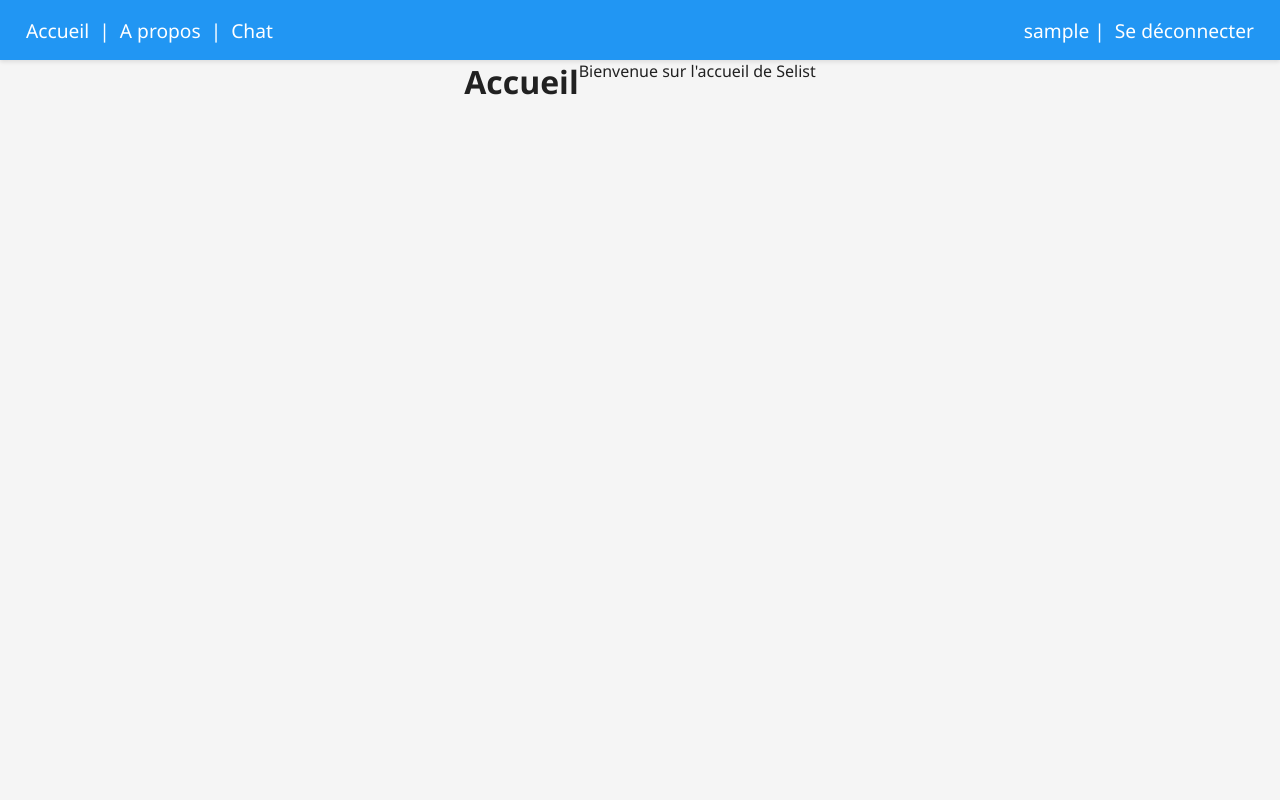
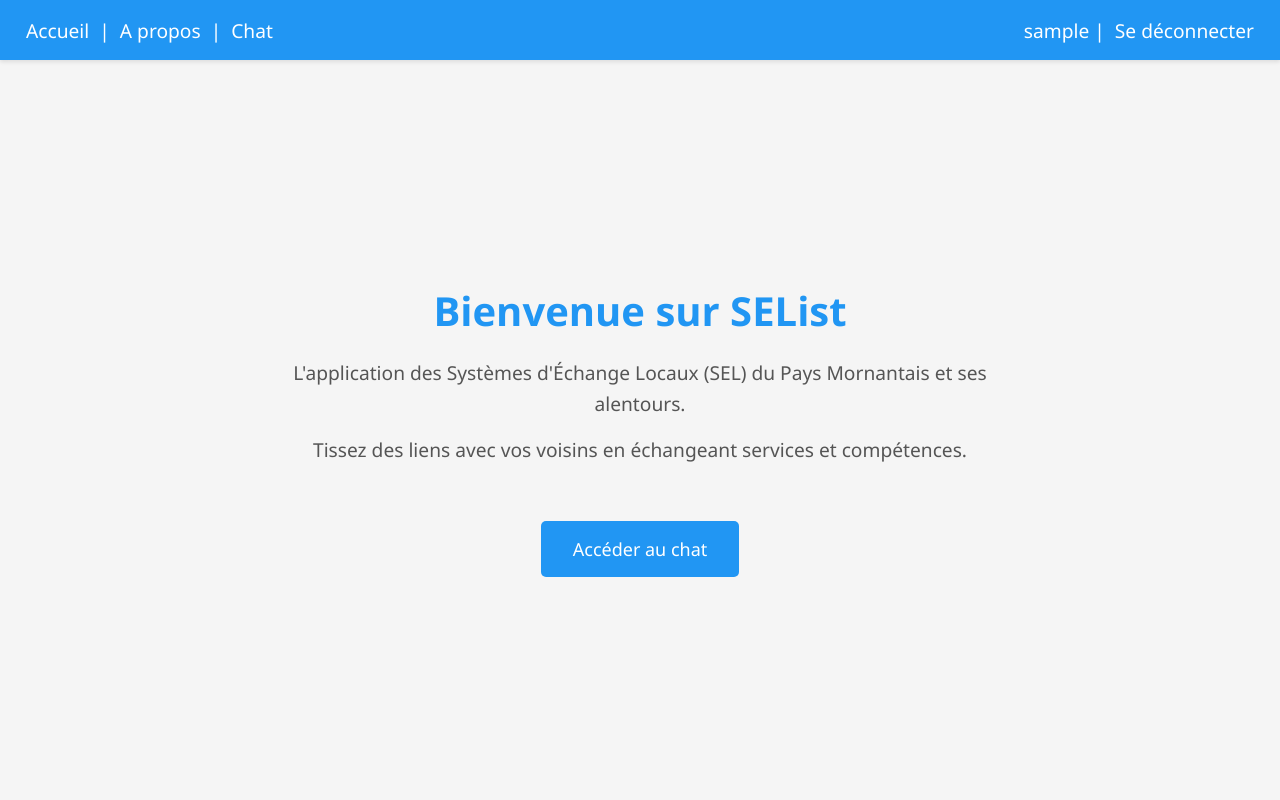
Before and after one commit to lucgiffon/selist, a Django app: page / in a window 1280 px wide. Run offline with Django 5.2, Linux system fonts and the light colour scheme; the visitor is signed in with stand-in values (Sample User, id 1).

Commit message:
feat: enhance landing page with PWA installation prompt and improved layout

```diff
--- a/selist/static/css/style.css
+++ b/selist/static/css/style.css
@@ -63,3 +63,122 @@ a {
 a:hover {
     opacity: .8;
 }
+
+/* Button Components */
+.btn {
+    display: inline-block;
+    padding: 12px 24px;
+    font-size: 16px;
+    font-weight: 500;
+    text-align: center;
+    border: none;
+    border-radius: 5px;
+    cursor: pointer;
+    transition: all 0.3s ease;
+    text-decoration: none;
+    font-family: inherit;
+}
+
+.btn-primary {
+    background-color: #2196F3;
+    color: white;
+}
+
+.btn-primary:hover {
+    background-color: #1976D2;
+    opacity: 1;
+    transform: translateY(-2px);
+    box-shadow: 0 4px 8px rgba(33, 150, 243, 0.3);
+}
+
+.btn-large {
+    padding: 16px 32px;
+    font-size: 18px;
+}
+
+/* Landing Page Styles */
+.landing-container {
+    display: flex;
+    flex-direction: column;
+    align-items: center;
+    justify-content: center;
+    max-width: 800px;
+    margin: 0 auto;
+    padding: 40px 20px;
+    text-align: center;
+}
+
+.landing-hero {
+    margin-bottom: 40px;
+}
+
+.landing-hero h1 {
+    font-size: 2.5rem;
+    color: #2196F3;
+    margin-bottom: 20px;
+}
+
+.landing-hero p {
+    font-size: 1.2rem;
+    color: #555;
+    line-height: 1.6;
+    margin-bottom: 15px;
+}
+
+.install-section {
+    background-color: white;
+    padding: 30px;
+    border-radius: 10px;
+    box-shadow: 0 2px 10px rgba(0, 0, 0, 0.1);
+    margin-bottom: 30px;
+    width: 100%;
+}
+
+.install-section h2 {
+    font-size: 1.5rem;
+    margin-bottom: 20px;
+    color: #333;
+}
+
+.ios-instructions {
+    background-color: #f0f8ff;
+    padding: 20px;
+    border-radius: 8px;
+    border-left: 4px solid #2196F3;
+    margin-top: 20px;
+    text-align: left;
+}
+
+.ios-instructions h3 {
+    font-size: 1.1rem;
+    margin-bottom: 10px;
+    color: #1976D2;
+}
+
+.ios-instructions ol {
+    margin-left: 20px;
+    line-height: 1.8;
+}
+
+.ios-instructions li {
+    margin-bottom: 8px;
+}
+
+/* Centered content container */
+.centered-content {
+    display: flex;
+    flex-direction: column;
+    align-items: center;
+    justify-content: center;
+    padding: 50px 20px;
+    text-align: center;
+}
+
+.centered-content h1 {
+    margin-bottom: 20px;
+}
+
+.centered-content p {
+    margin-bottom: 15px;
+    max-width: 600px;
+}
--- a/selist/templates/home.html
+++ b/selist/templates/home.html
@@ -1,10 +1,77 @@
 {% extends "layout.html" %}
 
 {% block title %}
-  Accueil
+  SEList - Système d'Échange Local
+{% endblock %}
+
+{% block extra_headers %}
+<script>
+let deferredPrompt;
+
+window.addEventListener('beforeinstallprompt', (e) => {
+    e.preventDefault();
+    deferredPrompt = e;
+
+    const installSec = document.getElementById('installSection');
+    if (installSec) {
+        installSec.style.display = 'inline-block';
+    }
+});
+
+function installPWA() {
+    if (deferredPrompt) {
+        deferredPrompt.prompt();
+        deferredPrompt.userChoice.then((choiceResult) => {
+            if (choiceResult.outcome === 'accepted') {
+                console.log('User accepted the install prompt');
+            }
+            deferredPrompt = null;
+        });
+    }
+}
+
+window.addEventListener('appinstalled', () => {
+    const installSec = document.getElementById('installSection');
+    if (installSec) {
+        installSec.style.display = 'none';
+    }
+});
+</script>
 {% endblock %}
 
 {% block content %}
-  <h1>Accueil</h1>
-  <p>Bienvenue sur l'accueil de Selist</p>
+<div class="landing-container">
+    <div class="landing-hero">
+        <h1>Bienvenue sur SEList</h1>
+        <p>L'application des Systèmes d'Échange Locaux (SEL) du Pays Mornantais et ses alentours.</p>
+        <p>Tissez des liens avec vos voisins en échangeant services et compétences.</p>
+    </div>
+
+    <div class="install-section" id="installSection" style="display: none;">
+        <h2>Installez l'application</h2>
+        <p>Profitez de SEList comme une application native sur votre appareil.</p>
+
+        <button id="installBtn" class="btn btn-primary btn-large" onclick="installPWA()" style="display: inline-block; margin-top: 20px;">
+            Installer l'application
+        </button>
+
+        <div class="ios-instructions">
+            <h3>Sur iOS / Safari :</h3>
+            <ol>
+                <li>Appuyez sur le bouton "Partager" <strong style="font-size: 1.2em;">⎙</strong> en bas de l'écran (Safari)</li>
+                <li>Faites défiler et sélectionnez "Sur l'écran d'accueil"</li>
+                <li>Appuyez sur "Ajouter" pour installer l'application</li>
+            </ol>
+        </div>
+    </div>
+
+    {% if user.is_authenticated %}
+    <a href="/chat" class="btn btn-primary btn-large">Accéder au chat</a>
+    {% else %}
+    <div style="margin-top: 20px;">
+        <a href="{% url 'users:login' %}" class="btn btn-primary" style="margin: 0 10px;">Se connecter</a>
+        <a href="{% url 'users:register' %}" class="btn btn-primary" style="margin: 0 10px;">Créer un compte</a>
+    </div>
+    {% endif %}
+</div>
 {% endblock %}
--- a/selist/templates/offline.html
+++ b/selist/templates/offline.html
@@ -3,11 +3,11 @@
 {% block title %}Hors ligne - SEList{% endblock %}
 
 {% block content %}
-<div style="text-align: center; padding: 50px;">
+<div class="centered-content">
     <h1>La connexion au serveur n'a pas pu être établie.</h1>
     <p>Il est possible que vous ayez perdu votre connexion internet. Veuillez vérifier votre réseau puis réessayer.</p>
     <p>Si votre connexion internet fonctionne, il se peut que le problème vienne du serveur.</p>
-    <button onclick="window.location.reload();" style="padding: 10px 20px; background: #007bff; color: white; border: none; border-radius: 5px; cursor: pointer; font-size: 16px; margin-top: 20px;">
+    <button onclick="window.location.reload();" class="btn btn-primary" style="margin-top: 20px;">
         Réessayer
     </button>
 </div>
```
